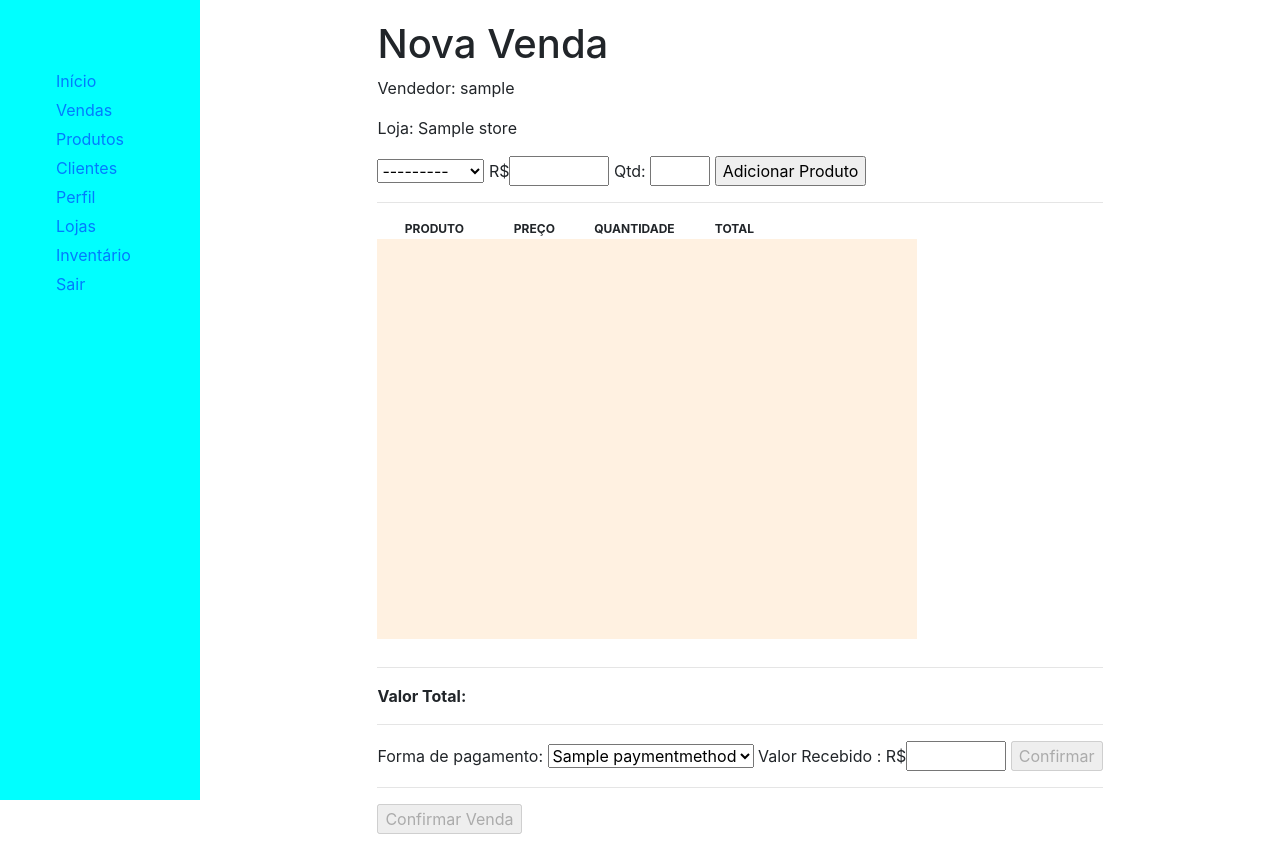
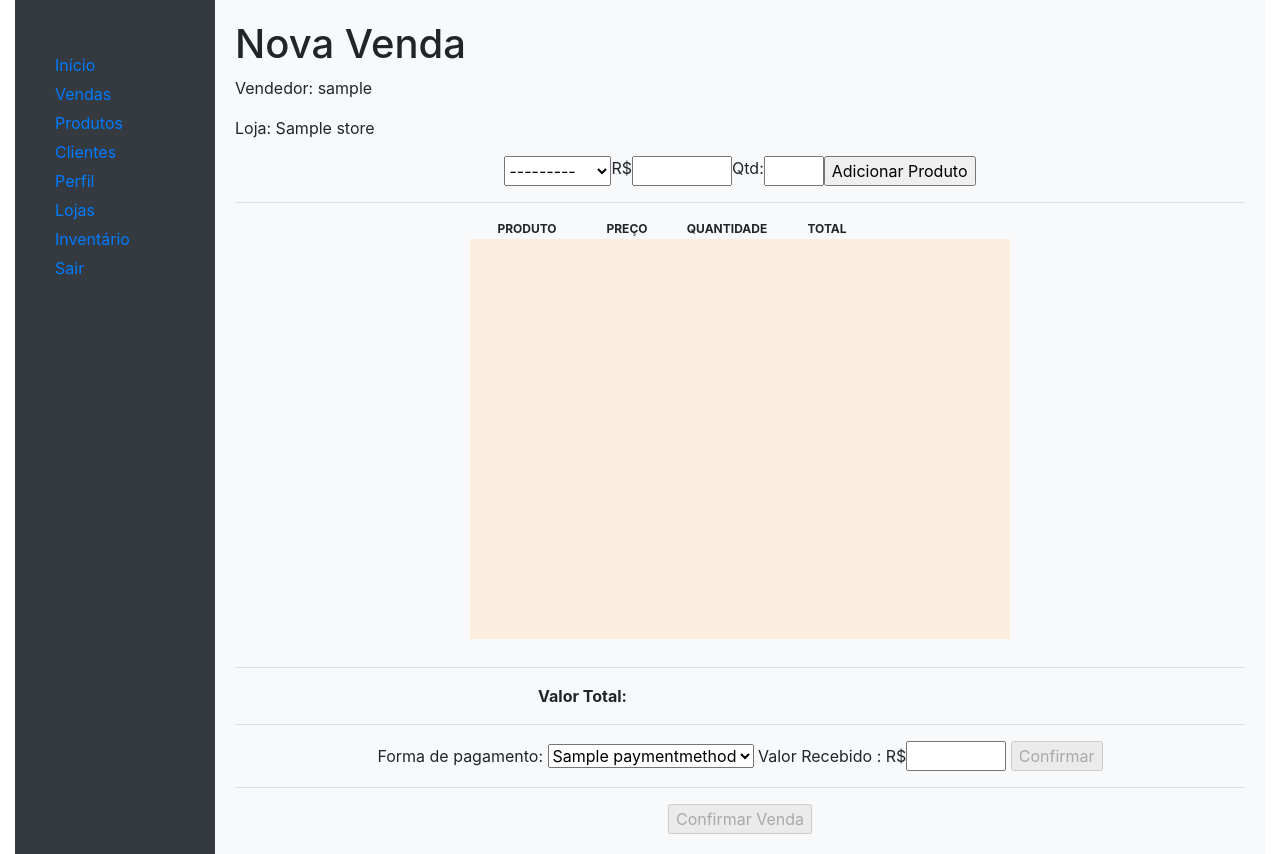
Before and after one commit to ChenGit55/supersolution, a Django app: page /pos/new/ in a window 1280 px wide. Run offline with Django 3.2, Linux system fonts and the light colour scheme; a user stored in the database is signed in; data comes from the database, SQL or seed files in the repository; tables that the repository leaves empty hold one stand-in row (values such as "Sample post"); lists and menus that the app fills with data are empty; some libraries are stand-ins or nearby versions.

Commit message:
Altera o layout

```diff
--- a/templates/core/base.html
+++ b/templates/core/base.html
@@ -16,11 +16,35 @@
     <link rel="stylesheet" href="https://cdnjs.cloudflare.com/ajax/libs/bootstrap-datepicker/1.9.0/css/bootstrap-datepicker.min.css">
 
     <link rel="shortcut icon" href="#">
+
+    <style>
+        html, body {
+            height: 100%;
+            margin: 0;
+            padding: 0;
+        }
+        .container-fluid {
+            display: grid;
+            grid-template-columns: 200px auto;
+            grid-template-rows: auto;
+            height: 100vh;
+        }
+        .sidebar {
+            background-color: #343a40;
+            color: #fff;
+        }
+        .content {
+            background-color: #f8f9fa;
+            padding: 20px;
+        }
+    </style>
     {% block head %}
     {% endblock %}
 </head>
-<body style="display: flex; height: 100vh; ">
-    <nav class='d-flex flex-column flex-shrink-0 p-3' style="height: 100%; display: flex; flex-direction: column; padding-top: 130px; width: 200px; background-color: aqua;">
+
+<body>
+    <div class="container-fluid">
+            <nav class="sidebar">
                 <ul class="mt-5" style="list-style-type: none;">
                     {% if user.is_authenticated %}
                         <a href="{% url 'home' %}">
@@ -90,11 +114,11 @@
                     {% endif %}
                 </ul>
             </nav>
-
-    <main style="padding: 20px; margin: 0 auto;">
+            <main class="content ">
                 {% block body %}
                 {% endblock %}
             </main>
+    </div>
     <!-- bootstrap + popper  -->
     <script src="https://cdn.jsdelivr.net/npm/@popperjs/core@2.11.8/dist/umd/popper.min.js" integrity="sha384-I7E8VVD/ismYTF4hNIPjVp/Zjvgyol6VFvRkX/vR+Vc4jQkC+hVqc2pM8ODewa9r" crossorigin="anonymous"></script>
     <script src="https://maxcdn.bootstrapcdn.com/bootstrap/4.5.2/js/bootstrap.min.js"></script>
--- a/templates/pos/new-sale.html
+++ b/templates/pos/new-sale.html
@@ -37,8 +37,7 @@
     <p>Vendedor: {{ user.username }}</p>
     <p>Loja: {{ user.store }}</p>
 
-    <form action="." method="POST">{% csrf_token %}
-
+    <form style="display: flex; justify-content: center;" action="." method="POST">{% csrf_token %}
             <select name="product-select" id="product-select">
                 <option value="">---------</option>
                 {% for choice in form.product.field.queryset %}
@@ -51,6 +50,7 @@
             <input type="button" id="add-product-button" value="Adicionar Produto">
     </form>
     <hr>
+    <div class="mb-5" style="display: flex; justify-content: center;">
         <table class="inovice-table">
             <thead>
                 <tr>
@@ -62,8 +62,9 @@
             </thead>
             <tbody id="inovice"></tbody>
         </table>
-    <hr class="mt-5">
-    <b>Valor Total: </b> <span id="inovice-total"></span>
+    </div>
+    <hr>
+    <b style="margin-left: 30%;">Valor Total: </b> <span id="inovice-total"></span>
     <div style="display: none;"  id="payment">
         <hr>
        <p><u><b>PAGAMENTO</b></u></p>
@@ -84,7 +85,7 @@
     <hr>
 
 
-    <form action="." method="POST">{% csrf_token %}
+    <form style="text-align: center;" action="." method="POST">{% csrf_token %}
 
         <input type="hidden" name="product_ids" id="product-ids">
         <input type="hidden" name="product_prices" id="product-prices">
--- a/templates/pos/sales.html
+++ b/templates/pos/sales.html
@@ -33,7 +33,7 @@
     </div>
     <hr>
     <div style="text-align: end; font-weight: bold">{{ selected_date }}</div>
-
+    <div style="display: flex; justify-content: center;">
         <table id="sales-table">
             <thead>
                 <tr>
@@ -71,6 +71,7 @@
 
             </tbody>
         </table>
+    </div>
     <hr>
     <div style="text-align: center; color: gray;">
     Vendas Dia: {{ selected_date_sales|length }} |  Total Dia : {{ "R$"|safe }} {{ total_daily_sales|floatformat:2 }}
```
Lines whose indentation alone changed are shown as unchanged.
